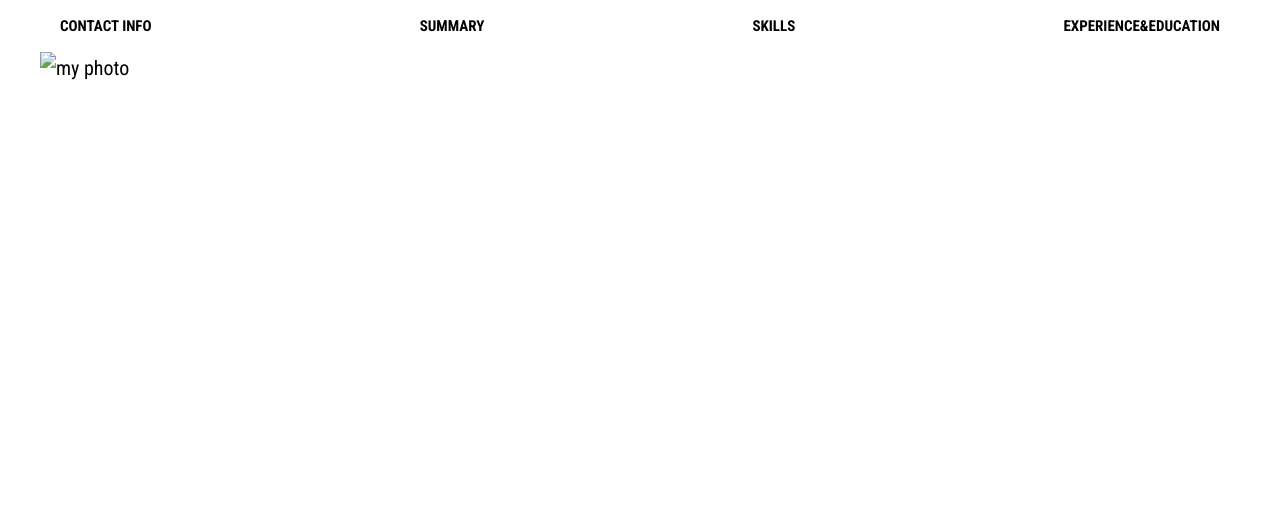
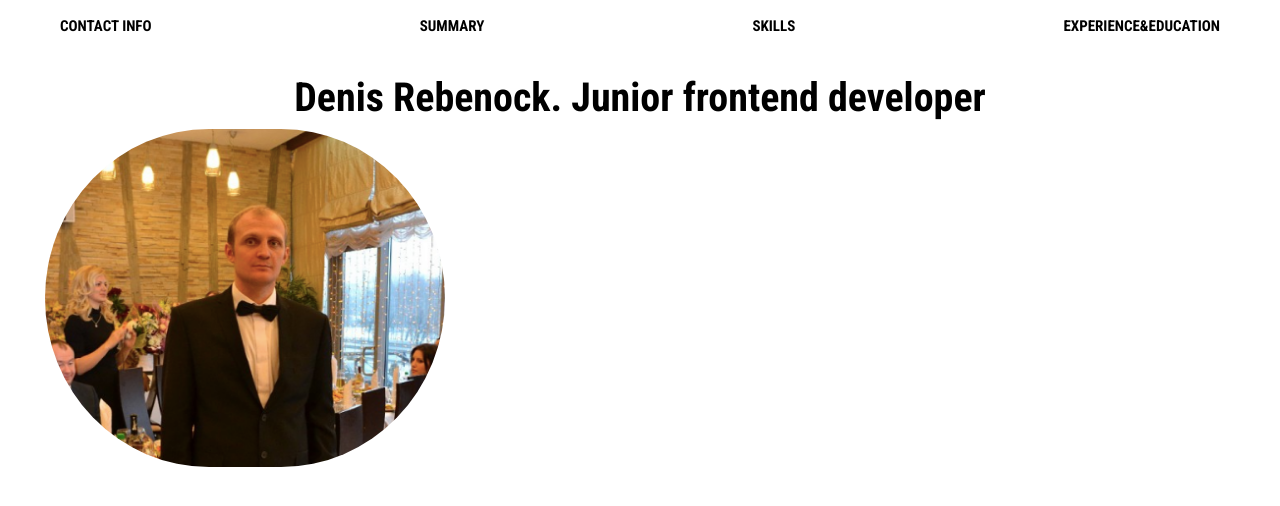
Before and after one commit to denmaloyreb/rsschool-cv, a plain HTML site: page index.html in a window 1280 px wide. Drawn offline with Linux system fonts and the light colour scheme.

Commit message:
feat: add photo

```diff
--- a/index.html
+++ b/index.html
@@ -28,13 +28,16 @@
     </header>
     <section class="contacts">
         <div class="container">
+            <h1 class="contacts__title">Denis Rebenock. Junior frontend developer</h1>
             <div class="contacts__collumn">
                 <div class="contacts__collumn-img">
-                    <img class="contacts-photo" src="" alt="my photo">
+                    <img class="contacts-photo" src="img/photo.png" alt="my photo">
                 </div>
             </div>
             <div class="contacts__collumn">
+                <div class="contacts__list">
 
+                </div>
             </div>
         </div>
     </section>
--- a/style.css
+++ b/style.css
@@ -58,3 +58,27 @@ a {
     font-size: 15px;
     font-weight: 600;
 }
+
+.contacts {
+    margin-top: 30px;
+}
+
+.contacts__title {
+    text-align: center;
+    margin-bottom: 15px;
+    font-size: 40px;
+}
+
+.contacts__collumn-img {
+    max-width: 410px;
+}
+
+.contacts-photo {
+    width: 100%;
+    padding: 0 5px;
+}
+
+.contacts-photo {
+    width: 100%;
+    border-radius: 200px;
+}
```
Also changed, not shown: img/photo.png (added).
